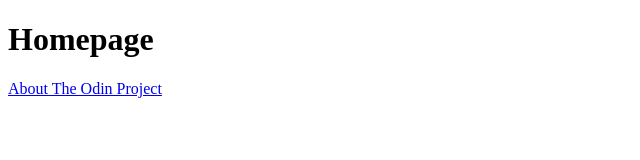
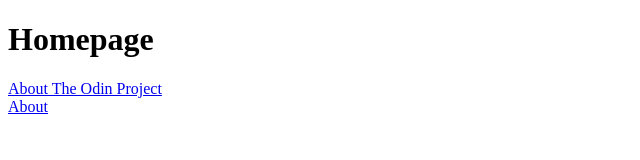
Before and after one commit to Borys-dotcom/links-and-images, a plain HTML site: page index.html in a window 1280 px wide. Shown: the full height of the page, 0-640 px from the left. Drawn offline with Linux system fonts and the light colour scheme.

Commit message:
nowy katalog

```diff
--- a/index.html
+++ b/index.html
@@ -8,7 +8,9 @@
 
     <body>
         <h1>Homepage</h1>
-        <a href="https://www.theodinproject.com/about" target="_blank" rel="noopener noreferrer">About The Odin Project</a>
+        <a href="https://www.theodinproject.com/about" target="_blank" rel="noopener noreferrer">About The Odin Project<br></a>
+
+        <a href="pages/about.html">About</a>
     </body>
 
 </html>
```
Also changed, not shown: pages/about.html (renamed from about.html).
